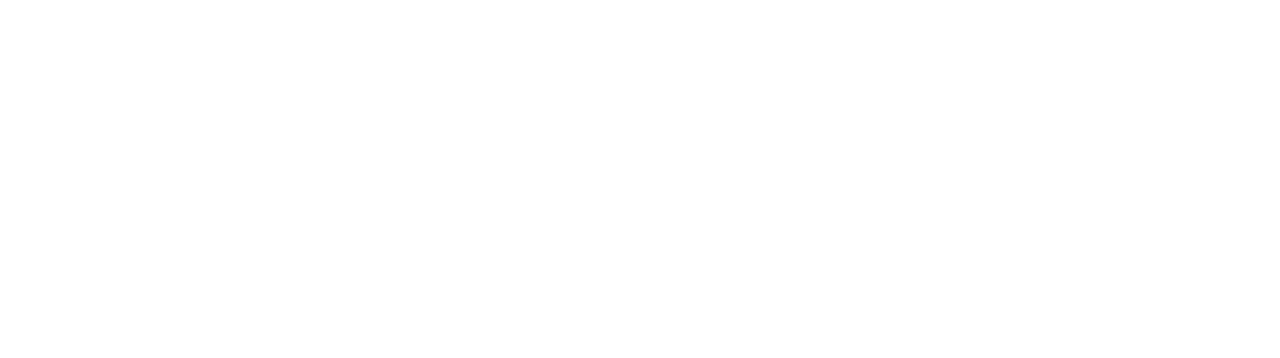
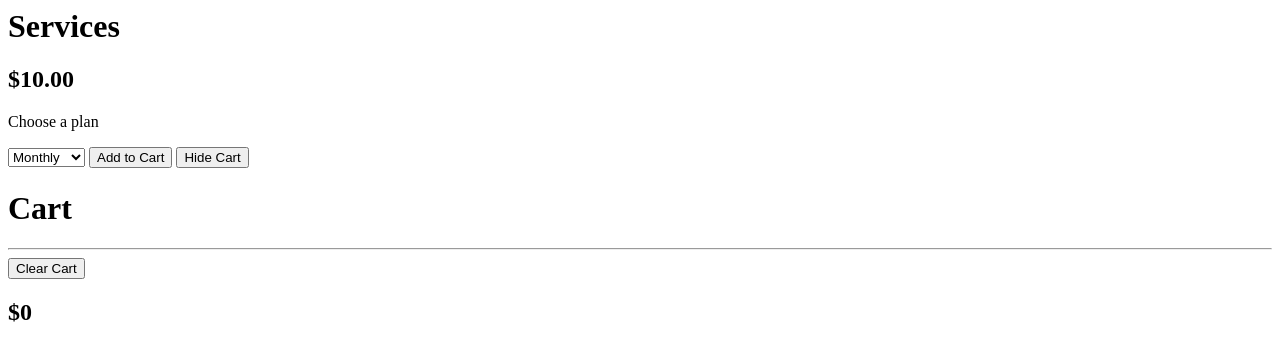
Before and after one commit to mytematt/subscription_app, a plain HTML site: page index.html in a window 1280 px wide. Drawn offline with nearby package versions, Linux system fonts and the light colour scheme.

Commit message:
second commit

```diff
--- a/index.html
+++ b/index.html
@@ -7,7 +7,27 @@
   <link rel="stylesheet" href="style.css">
 </head>
 <body>
-
+  <div id="wrapper">
+    <div id="options">
+      <h1 id="title">Services</h1>
+      <h2 id="price">$10.00</h2>
+      <p>Choose a plan</p>
+      <select id="plan">
+        <option value="monthly">Monthly</option>
+        <option value="quarterly">Quarterly</option>
+        <option value="annually">Annually</option>
+      </select>
+      <button id="add">Add to Cart</button>
+      <button id="display-cart">Hide Cart</button>
+    </div>
+    <div id="cart">
+      <h1>Cart</h1>
+      <hr/>
+      <button id="empty">Clear Cart</button>
+      <ul id="in_cart"></ul>
+      <h2 id="total">$0</h2>
+    </div>
+  </div>
 </body>
 <script
   src="https://code.jquery.com/jquery-3.3.1.min.js"
```
